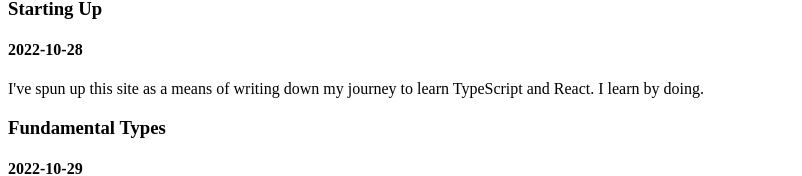
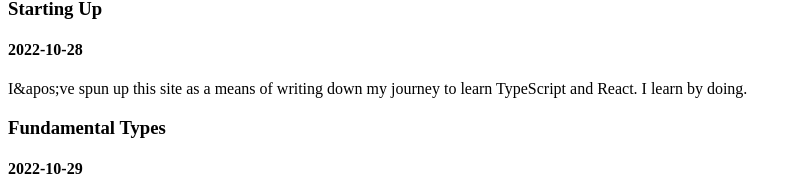
Before and after one commit to sentinel1909/typescript-react-diary, a React (Vite) app: page / in a window 1280 px wide. Shown: the part 166-342 px from the top of the page, without its empty margins (0-802 px from the left). Built offline with nearby package versions, Linux system fonts and the light colour scheme.

Commit message:
Set up linting

```diff
--- a/src/data/entries.ts
+++ b/src/data/entries.ts
@@ -6,7 +6,7 @@
     date: "2022-10-28",
     title: "Starting Up",
     story:
-      "I've spun up this site as a means of writing down my journey to learn TypeScript and React. I learn by doing.",
+      "I&apos;ve spun up this site as a means of writing down my journey to learn TypeScript and React. I learn by doing.",
   },
   {
     id: 2,
--- a/tsconfig.json
+++ b/tsconfig.json
@@ -11,7 +11,7 @@
     // "disableReferencedProjectLoad": true,             /* Reduce the number of projects loaded automatically by TypeScript. */
 
     /* Language and Environment */
-    "target": "es2016" /* Set the JavaScript language version for emitted JavaScript and include compatible library declarations. */,
+    "target": "es2020" /* Set the JavaScript language version for emitted JavaScript and include compatible library declarations. */,
     // "lib": [],                                        /* Specify a set of bundled library declaration files that describe the target runtime environment. */
     "jsx": "react-jsx" /* Specify what JSX code is generated. */,
     // "experimentalDecorators": true,                   /* Enable experimental support for TC39 stage 2 draft decorators. */
@@ -77,7 +77,7 @@
 
     /* Type Checking */
     "strict": true /* Enable all strict type-checking options. */,
-    // "noImplicitAny": true,                            /* Enable error reporting for expressions and declarations with an implied 'any' type. */
+    "noImplicitAny": true /* Enable error reporting for expressions and declarations with an implied 'any' type. */,
     // "strictNullChecks": true,                         /* When type checking, take into account 'null' and 'undefined'. */
     // "strictFunctionTypes": true,                      /* When assigning functions, check to ensure parameters and the return values are subtype-compatible. */
     // "strictBindCallApply": true,                      /* Check that the arguments for 'bind', 'call', and 'apply' methods match the original function. */
```
Also changed, not shown: package.json (+11 -1 lines), .eslintrc.js (added), 2 other files (tests, documents, lock files or other folders).
